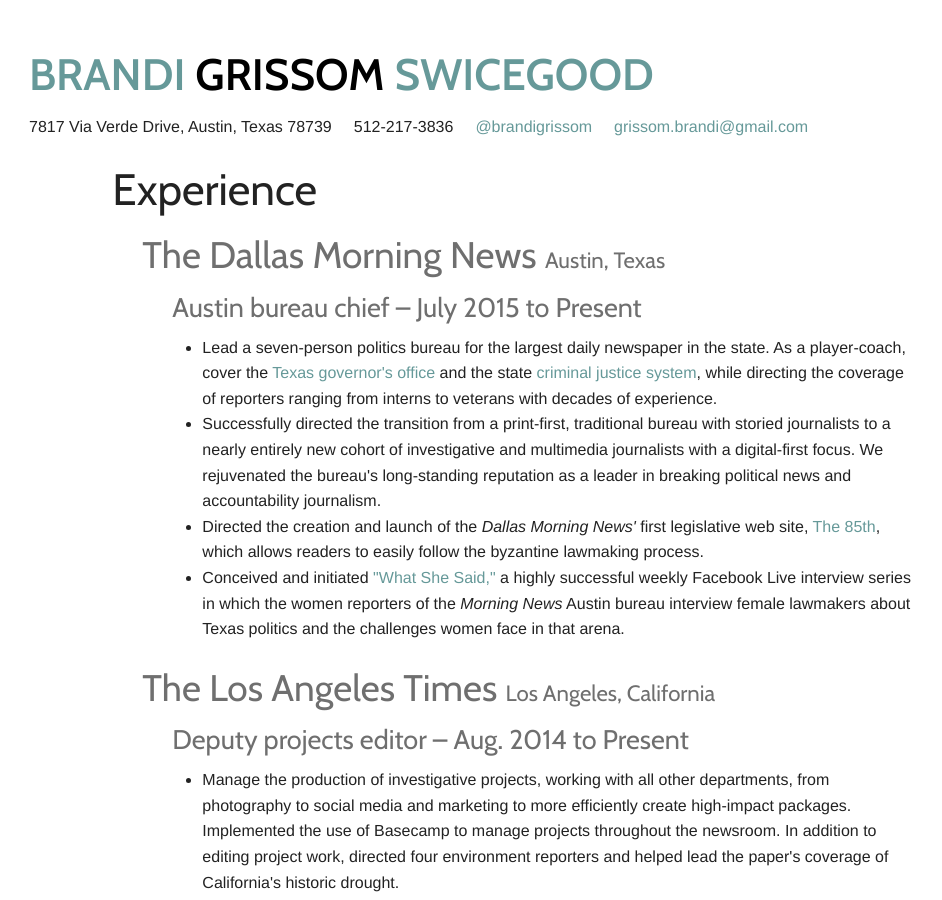
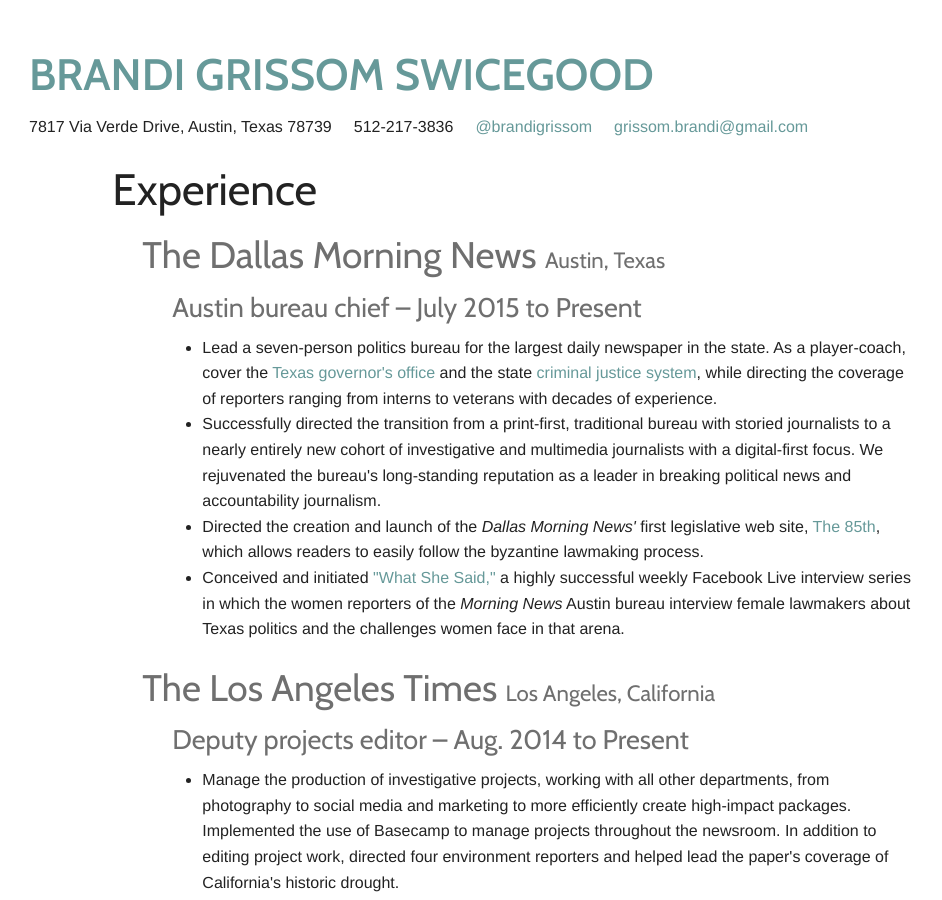
Before and after one commit to BrandiGrissom/resume, a Jekyll site: the page built from index.html, in a window 1280 px wide and 900 px high. Shown: the whole window, without its empty margins (126-1068 px from the left). Built offline with Jekyll 4.4.1, drawn with Linux system fonts in a browser that asks for light colours; part of the change alters nothing that is shown.

```diff
--- a/index.html
+++ b/index.html
@@ -2,7 +2,7 @@
 layout: default
 ---
 <header>
-  <h1>Brandi <span>Grissom</span> Swicegood</h1>
+  <h1>Brandi Grissom Swicegood</h1>
 
   <ul class="inline-list">
     <li>7817 Via Verde Drive, Austin, Texas 78739
```
